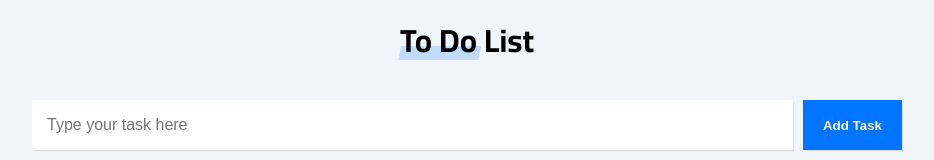
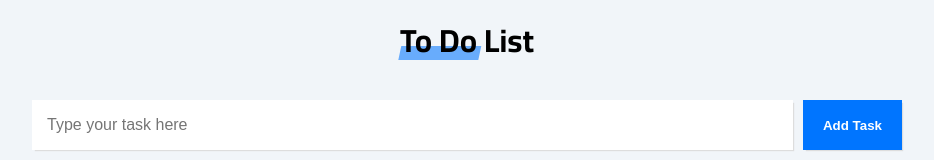
Before and after one commit to aelkadah/To-Do-List, a plain HTML site: page index.html in a window 1280 px wide. Shown: the top 160 px of the page, without its empty margins (173-1107 px from the left). Drawn offline with Linux system fonts and the light colour scheme.

Commit message:
header color fix

```diff
--- a/css/style.css
+++ b/css/style.css
@@ -64,7 +64,7 @@ header .container > h1::before {
   width: 60%;
   height: 14px;
   transform: skew(-12deg) translateX(-50%);
-  background: rgba(0, 117, 255, 0.2);
+  background: #0075ff90;
   z-index: -1;
 }
 body > .container {
```
